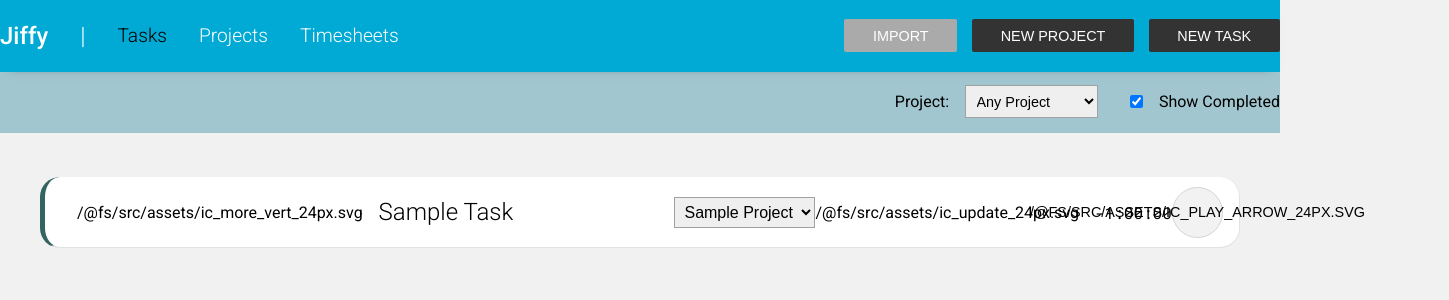
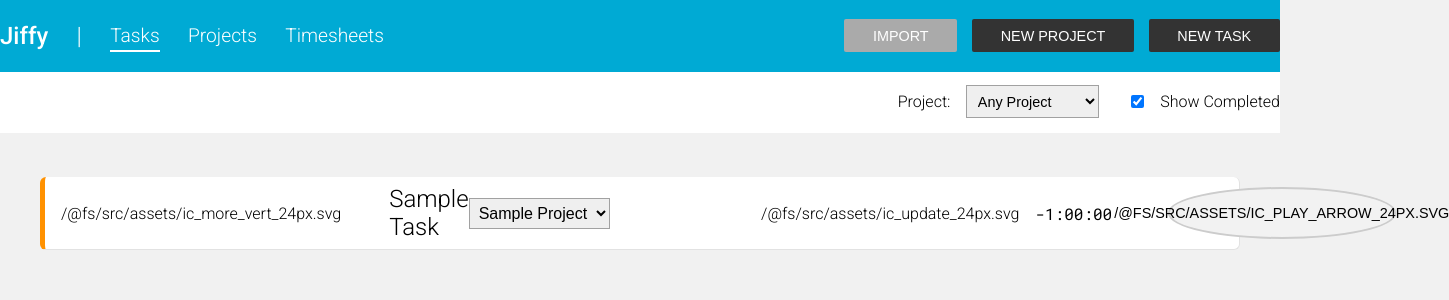
Before and after one commit to jcwrightson/jiffy, a React app: page /tasks in a window 1280 px wide. Shown: the top 300 px of the page, 1449 px wide, since content can reach past the window. Built offline with nearby package versions, Linux system fonts and the light colour scheme.

Commit message:
clean up layouts, containers, nav, filters, styles

```diff
--- a/src/components/Task.component.jsx
+++ b/src/components/Task.component.jsx
@@ -57,6 +57,9 @@ const Task = ({
 				<div className='flex-row title'>
 					<h2>{title}</h2>
 					{/* <SVG file={icDone} /> */}
+					<label>
+						{projects.filter(proj => proj.uid === project)[0].title}
+					</label>
 				</div>
 			) : (
 				<>
@@ -89,17 +92,7 @@ const Task = ({
 								}}>
 								{title}
 							</h2>
-						</div>
-					)}
-				</>
-			)}
 
-			<div className='flex-row controls'>
-				{completed ? (
-					<label>
-						{projects.filter(proj => proj.uid === project)[0].title}
-					</label>
-				) : (
 							<select
 								value={project}
 								onChange={e => selectProject(e, uid)}
@@ -113,7 +106,12 @@ const Task = ({
 									)
 								})}
 							</select>
+						</div>
 					)}
+				</>
+			)}
+
+			<div className='flex-row controls'>
 				<div className='time flex-row'>
 					<SVG file={icUpdate} classList={`${running ? "pulsate-fwd" : ""}`} />
 					<span className={`ticker ${running ? "" : ""}`} title='Tracked Time'>
--- a/src/containers/Timesheet.container.jsx
+++ b/src/containers/Timesheet.container.jsx
@@ -1,18 +1,7 @@
 import React from "react"
-import { connect } from "react-redux"
-import { bindActionCreators } from "redux"
-import * as actions from "../actions"
 import { timeFilter, DateTimeFilter, getAggregate } from "../lib/functions"
-// import SVG from "./SVG.component"
-import Filter from "../components/Filter.component"
 
-const renderTimesheet = ({
-	projects,
-	tasks,
-	trackers,
-	timesheet,
-	selectTimesheetProject
-}) => {
+const TimesheetContainer = ({ tasks, trackers }) => {
 	const getTaskFromUID = uid => {
 		return tasks.list.filter(task => task.uid === uid)[0]
 	}
@@ -20,15 +9,13 @@ const renderTimesheet = ({
 		<main>
 			<div className='timesheet container'>
 				<header className='title' />
-				<Filter
-					projects={projects.list}
-					filterByProject={timesheet.project}
-					selectFilterByProject={selectTimesheetProject}
-					showCompleted
-					toggleShowCompleted={() => {}}
-				/>
 
 				<div className='list container'>
+					<article className='flex-row head'>
+						<span>Date</span>
+						<span>Task</span>
+						<span>Time</span>
+					</article>
 					{trackers.map(tracker => {
 						return (
 							<article className='flex-row' key={tracker.uid}>
@@ -52,37 +39,4 @@ const renderTimesheet = ({
 	)
 }
 
-const filterByProject = (project, collection) => {
-	if (project !== "all") {
-		return collection.filter(item => item.project === project)
-	}
-	return collection
-}
-
-const filterNoTime = collection => {
-	return collection.filter(item => item.time > 0)
-}
-
-const mapStateToProps = state => {
-	return {
-		projects: state.projects,
-		tasks: state.tasks,
-		trackers: filterByProject(
-			state.timesheet.project,
-			filterNoTime(state.trackers.list)
-		),
-		timesheet: state.timesheet
-	}
-}
-
-const mapDispatchToProps = dispatch => {
-	return {
-		...bindActionCreators(actions, dispatch)
-	}
-}
-
-const TimesheetContainer = connect(
-	mapStateToProps,
-	mapDispatchToProps
-)(renderTimesheet)
 export default TimesheetContainer
--- a/src/index.jsx
+++ b/src/index.jsx
@@ -12,7 +12,7 @@ import Modals from "./modals/Modals.container"
 import "./sass/styles.scss"
 
 import houseKeeping from "./lib/houseKeeping"
-import TimesheetContainer from "./containers/Timesheet.container"
+import Timesheets from "./layouts/Timesheets"
 
 houseKeeping()
 
@@ -23,7 +23,7 @@ ReactDOM.render(
 				<Route exact path='/' component={() => <Redirect to='/tasks' />} />
 				<Route path='/tasks' component={Tasks} />
 				<Route exact path='/projects' component={Projects} />
-				<Route path='/timesheets' component={TimesheetContainer} />
+				<Route path='/timesheets' component={Timesheets} />
 			</Switch>
 			<Modals />
 		</Router>
--- a/src/layouts/Home.jsx
+++ b/src/layouts/Home.jsx
@@ -1,11 +1,5 @@
 import React from "react"
-
-// import ProjectsContainer from "../containers/Projects.container"
 import TasksContainer from "../containers/Tasks.container"
-// import QueryProjects from "../components/QueryProjects.component"
-// import QuickTask from "../components/QuickTask"
-
-// import Filter from "../components/Filter.component"
 
 const Home = () => {
 	return (
--- a/src/layouts/NavBar.jsx
+++ b/src/layouts/NavBar.jsx
@@ -7,7 +7,7 @@ import * as actions from "../actions"
 
 const renderNavBar = ({ toggleModal }) => {
 	return (
-		<nav className='fixed top drop-shadow'>
+		<nav className='fixed top'>
 			<div className='container flex-row'>
 				<div className='flex-row nav'>
 					<NavLink to='/'>
--- a/src/layouts/Projects.jsx
+++ b/src/layouts/Projects.jsx
@@ -1,12 +1,15 @@
 import React from "react"
-
+import NavBar from "./NavBar"
 import ProjectsContainer from "../containers/Projects.container"
 
-const Projects = () => {
+const Projects = props => {
 	return (
-		<main>
-			<ProjectsContainer includeArchived={false} />
-		</main>
+		<>
+			<NavBar />
+			<main>
+				<ProjectsContainer {...props} />
+			</main>
+		</>
 	)
 }
 
--- a/src/layouts/Timesheets.jsx
+++ b/src/layouts/Timesheets.jsx
@@ -1,19 +1,63 @@
 import React from "react"
+import { connect } from "react-redux"
+import { bindActionCreators } from "redux"
+import * as actions from "../actions"
 
-// import ProjectsContainer from "../containers/Projects.container"
-// import AllTasksContainer from "../containers/AllTasks.container"
+import NavBar from "./NavBar"
 import TimesheetContainer from "../containers/Timesheet.container"
-// import QueryProjects from "../components/QueryProjects.component"
-// import QuickTask from "../components/QuickTask"
+import Filter from "../components/Filter.component"
 
-// import Filter from "../components/Filter.component"
-
-const Timesheets = () => {
+const renderTimesheets = props => {
 	return (
-		<main>
-			<TimesheetContainer />
-		</main>
+		<>
+			<NavBar />
+			<div className='sub-nav'>
+				<Filter
+					projects={props.projects.list}
+					filterByProject={props.timesheet.project}
+					selectFilterByProject={props.selectTimesheetProject}
+					showCompleted={props.showCompleted}
+					toggleShowCompleted={() => {}}
+				/>
+			</div>
+			<main>
+				<TimesheetContainer tasks={props.tasks} trackers={props.trackers} />
+			</main>
+		</>
 	)
 }
 
+const filterByProject = (project, collection) => {
+	if (project !== "all") {
+		return collection.filter(item => item.project === project)
+	}
+	return collection
+}
+
+const filterNoTime = collection => {
+	return collection.filter(item => item.time > 0)
+}
+
+const mapStateToProps = state => {
+	return {
+		projects: state.projects,
+		tasks: state.tasks,
+		trackers: filterByProject(
+			state.timesheet.project,
+			filterNoTime(state.trackers.list)
+		),
+		timesheet: state.timesheet
+	}
+}
+
+const mapDispatchToProps = dispatch => {
+	return {
+		...bindActionCreators(actions, dispatch)
+	}
+}
+
+const Timesheets = connect(
+	mapStateToProps,
+	mapDispatchToProps
+)(renderTimesheets)
 export default Timesheets
--- a/src/sass/_global.scss
+++ b/src/sass/_global.scss
@@ -142,6 +142,7 @@ nav {
 	width: 100%;
 	padding: 1.2rem 0;
 	background-color: #fff;
+
 	button {
 		margin: 0;
 	}
@@ -164,18 +165,24 @@ nav {
 	}
 
 	.activeLink {
-		color: #000;
+		// color: #000;
 		// font-weight: bold !important;
 	}
 
 	.activeLink h2::after {
 		content: "";
-		// position: absolute;
-		// background-color: $primary-color;
-		// height: 2px;
-		// width: 120%;
-		// bottom: -5px;
-		// left:0;
+		display: flex;
+		position: absolute;
+		background-color: rgb(255, 255, 255);
+		height: 2px;
+		width: 100%;
+		bottom: -5px;
+		left: 0;
+	}
+
+	.nav {
+		justify-content: space-between;
+		flex-basis: 30%;
 	}
 }
 
--- a/src/sass/_main.scss
+++ b/src/sass/_main.scss
@@ -4,7 +4,7 @@ nav {
 }
 .nav h1,
 .nav h2 {
-	margin-right: 2rem;
+	// margin-right: 2rem;
 }
 
 .nav h2 {
@@ -29,15 +29,14 @@ header.title {
 	.task,
 	.project {
 		background-color: #fff;
-		padding: 0.6rem 1rem;
 		display: flex;
 		flex-direction: row;
-		justify-content: space-evenly;
+		justify-content: space-between;
 		position: relative;
 		border-bottom: 1px solid #e2e2e2;
 		border-right: 1px solid #e2e2e2;
 		margin-bottom: 1rem;
-		border-radius: 20px;
+		border-radius: 6px;
 
 		transition: all 120ms ease-in-out;
 
@@ -48,27 +47,32 @@ header.title {
 			&.toggleRunning {
 				border-radius: 50%;
 				padding: 0;
-				width: 3.2rem;
-				height: 3.2rem;
+				min-width: 3.2rem;
+				min-height: 3.2rem;
 				display: flex;
 				justify-content: center;
 				align-items: center;
 				background-color: #f2f2f2;
-				border: 1px solid #d4d4d4;
+				border: 2px solid #ccc;
 
 				&:hover {
-					background-color: $primary-color;
+					background-color: rgb(110, 110, 110);
 					color: #fff;
 				}
 
 				.play svg {
 					padding-left: 3px;
 				}
+
+				.stop svg {
+					width: 16px;
+				}
 			}
 		}
 
 		.title {
-			flex-basis: 50%;
+			flex-basis: 70%;
+			padding: 0.5rem 4rem 0.5rem 2rem;
 
 			h2.editable {
 				width: 100%;
@@ -89,23 +93,41 @@ header.title {
 			}
 		}
 
+		.controls {
+			padding: 0.5rem 1rem 0.5rem 2rem;
+			flex-basis: 30%;
+			// background-color:#333;
+			// color: #fff;
+
+			border-top-right-radius: 6px;
+			border-bottom-right-radius: 6px;
+			position: relative;
+
+			// &::before{
+			// 	content: '';
+			// 	transform: skewX(-6deg);
+			// 	background-color: #ccc;
+			// 	width: 20px;
+			// 	position: absolute;
+			// 	left:-10px;
+			// 	height: 100%;
+
+			// }
+		}
+
 		&.completed {
 			.title {
-				justify-content: flex-start;
+				flex-basis: 85%;
+				// justify-content: flex-start;
 				h2 {
 					margin-right: 1rem;
 				}
 			}
-		}
 
-		&.running {
-			button.toggleRunning {
-				background-color: $running-color;
-				color: #fff;
+			.controls {
+				flex-basis: 15%;
+				padding: 0.5rem !important;
 			}
-		}
-		.controls {
-			flex-basis: 40%;
 		}
 	}
 }
@@ -134,7 +156,7 @@ header.title {
 		flex-direction: column;
 		background-color: #fff;
 		color: #000 !important;
-		left: 1.5rem;
+		left: 0.5rem;
 		top: 70%;
 		z-index: 10;
 
@@ -174,6 +196,7 @@ header.title {
 
 .time {
 	min-width: 100px;
+	flex-basis: 100%;
 	display: flex;
 	justify-content: center;
 }
@@ -230,7 +253,7 @@ header.title {
 
 	.dialogue {
 		background-color: #fff;
-		box-shadow: 5px 5px 15px 0 rgba(0, 0, 0, 0.2);
+		box-shadow: 5px 5px 35px 5px rgba(0, 0, 0, 0.2);
 		min-width: 500px;
 
 		header,
@@ -294,26 +317,34 @@ header.title {
 	position: fixed;
 	top: $offset-top-nav;
 	width: 100%;
-	background-color: #a1c6cf;
+	background-color: #fff;
 	z-index: 90;
 }
 
 .timesheet {
 	.list {
 		background-color: #fafafa;
-		border: 1px solid gray;
+
 		article {
 			justify-content: space-between;
 			padding: 1rem;
 
-			&:nth-of-type(odd) {
+			&:nth-of-type(even) {
 				background-color: #fff;
 			}
 
+			&.head {
+				background-color: #000;
+				color: #fff;
+			}
+
 			&.totals {
-				padding: 1rem;
-				background-color: rgb(99, 99, 99);
+				background-color: #666;
 				color: #fff;
+				font-weight: 500;
+			}
+			span {
+				flex-basis: 33%;
 			}
 		}
 	}
--- a/src/sass/_typography.scss
+++ b/src/sass/_typography.scss
@@ -1,8 +1,9 @@
-@import url("https://fonts.googleapis.com/css?family=Roboto:300,400,500,700|Roboto+Mono:400&display=swap'");
+@import url("https://fonts.googleapis.com/css?family=Roboto:300,400,500|Roboto+Mono:400&display=swap");
 
 body {
 	font-size: 100%;
 	font-family: "Roboto", sans-serif;
+	font-weight: 300;
 }
 
 h1 {
@@ -20,6 +21,10 @@ h2 {
 	font-weight: 300;
 }
 
+label {
+	font-weight: 300;
+}
+
 button {
 	font-size: 0.9rem !important;
 }
--- a/src/sass/_variables.scss
+++ b/src/sass/_variables.scss
@@ -16,7 +16,7 @@ $secondary-color: #607d8b;
 $compliment-color: #ffe59d;
 
 $project-color: #44888d;
-$task-color: #336460;
+$task-color: #ff9100;
 
 $running-color: $primary-color;
 $completed-color: #04c263;
```
Lines whose indentation alone changed are shown as unchanged.
